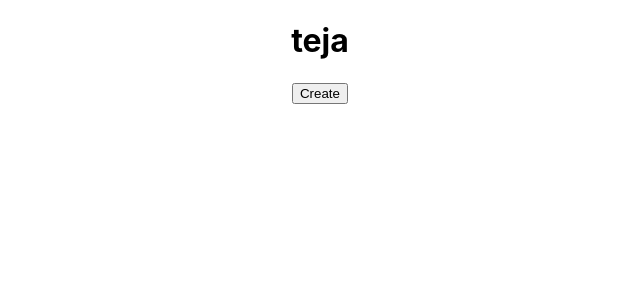
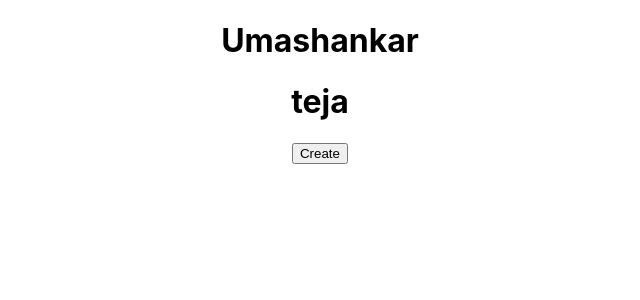
Before and after one commit to MeghaGowda1223456/Git-practice, a React (Create React App) app: page / in a window 1280 px wide. Shown: the top 300 px of the page, without its empty margins (320-960 px from the left). Built offline with nearby package versions, Linux system fonts and the light colour scheme.

Commit message:
Umashankar

```diff
--- a/src/App.js
+++ b/src/App.js
@@ -4,11 +4,13 @@ import DataComponents from "./components/DataComponents";
 import { useState } from "react";
 import ComponentA from "./components/ComponentA";
 import ComponentB from "./components/ComponentB";
+import Umashankar from "./components/Umashankar";
 
 function App() {
   const [state, setState] = useState(true);
   return (
     <div className="App">
+      <Umashankar/>
       <ComponentB/>
       {state ? <DataComponents setState={setState} /> : <ComponentA />}
     </div>
--- /dev/null
+++ b/src/components/Umashankar.jsx
@@ -0,0 +1,11 @@
+import React from 'react'
+
+function Umashankar() {
+  return (
+    <div>
+        <h1>Umashankar</h1>
+    </div>
+  )
+}
+
+export default Umashankar
```
